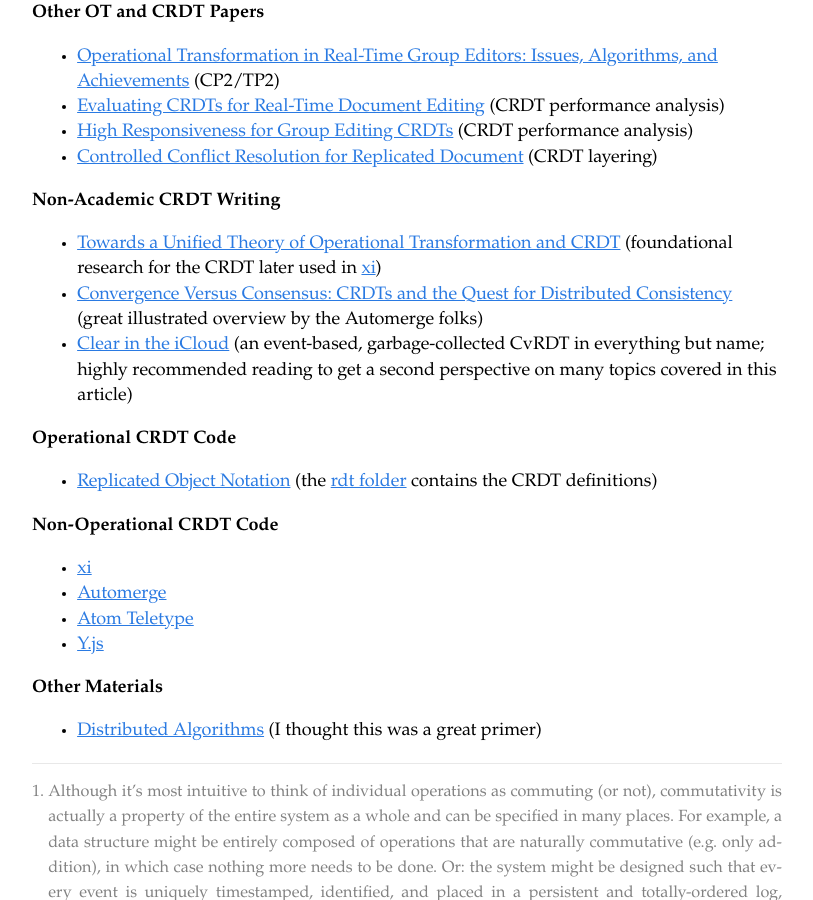
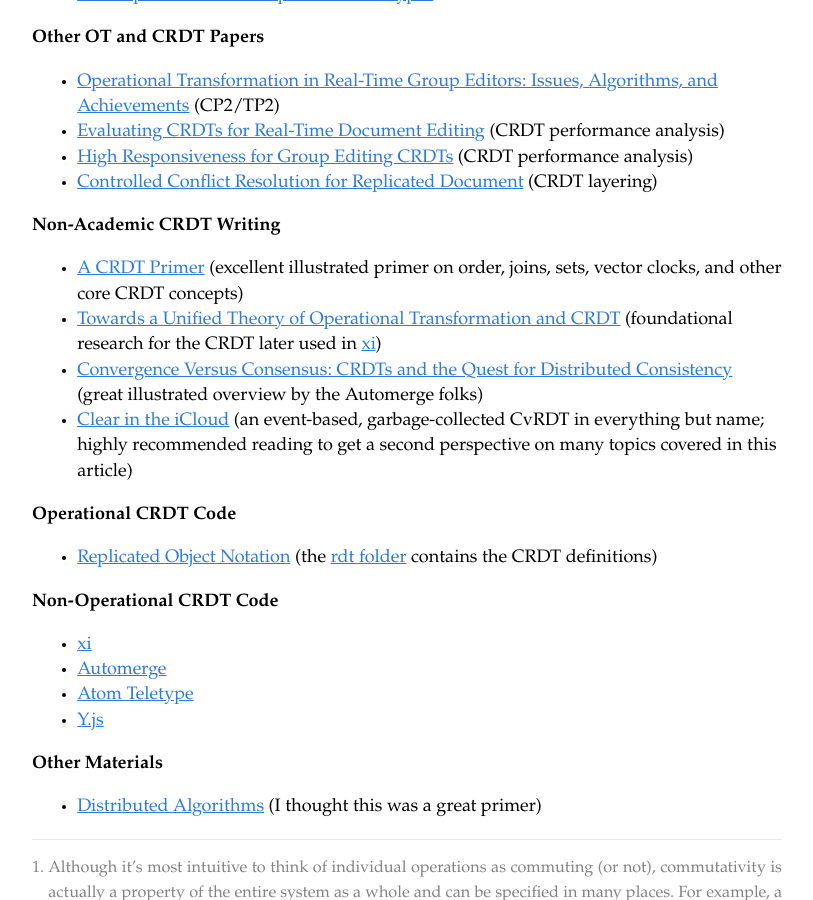
Before and after one commit to archagon/archagon.net, a Jekyll site: the page built from _posts/2018-03-24-data-laced-with-history.md, in a window 1280 px wide and 900 px high, scrolled down 50921 px. Shown: the whole window, without its empty margins (233-1046 px from the left). Built offline with Jekyll 4.4.1, drawn with Linux system fonts in a browser that asks for light colours; some of the changed text lies outside the part shown.

Commit message:
Added link to CRDT post.

```diff
--- a/_posts/2018-03-24-data-laced-with-history.md
+++ b/_posts/2018-03-24-data-laced-with-history.md
@@ -102,7 +102,7 @@ Let's say Peer A inserts a character in a string at position 3, while Peer B sim
 
 ## Conflict-Free Replicated Data Types
 
-[Conflict-Free Replicated Data Types][crdt] are the new hotness in the field. In contrast to OT, the CRDT approach considers sync in terms of the underlying data structure, not the sequence of operations. A CRDT, at a high level, is a type of object that can be merged with any objects of the same type, in arbitrary order, to produce an identical union object. CRDT merge must be associative, commutative, and idempotent, and the resulting CRDT of each mutation or merge must be "greater" than than all its inputs. (Mathematically, this flow is said to form a *monotonic semilattice*.) As long as each connected peer eventually receives the updates of every other peer, the results will provably converge—even if one peer happens to be a month behind. This might sound like a tall order, but you're already aware of several simple CRDTs. For example, no matter how you permute the merge order of any number of insert-only sets, you'll still end up with the same union set in the end. Really, the concept is quite intuitive!
+[Conflict-Free Replicated Data Types][crdt] are the new hotness in the field. In contrast to OT, the CRDT approach considers sync in terms of the underlying data structure, not the sequence of operations. A CRDT, at a high level, is a type of object that can be merged with any objects of the same type, in arbitrary order, to produce an identical union object. CRDT merge must be associative, commutative, and idempotent, and the resulting CRDT of each mutation or merge must be "greater" than than all its inputs. (Mathematically, this flow is said to form a *monotonic semilattice*. For more info and some diagrams, take a look at John Mumm's [excellent primer][crdt-primer].) As long as each connected peer eventually receives the updates of every other peer, the results will provably converge—even if one peer happens to be a month behind. This might sound like a tall order, but you're already aware of several simple CRDTs. For example, no matter how you permute the merge order of any number of insert-only sets, you'll still end up with the same union set in the end. Really, the concept is quite intuitive!
 
 Of course, simple sets aren't enough to represent arbitrary data, and much of CRDT research is dedicated to finding new and improved ways of implementing sequence CRDTs, often under the guise of string editing. Algorithms vary, but this is generally accomplished by giving each individual letter its own unique identifier, then giving each letter a reference to its intended neighbor instead of dealing with indices. On deletion, letters are usually replaced with **tombstones** (placeholders), allowing two sites to concurrently reference and delete a character at the same time while still being able to merge correctly. This does tend to mean that sequence CRDTs perpetually grow in proportion to the number of deleted characters in a document, though there are various ways of dealing with this accumulated garbage.
 
@@ -747,6 +747,7 @@ I'd say: it's surely worth a try!
 
 **Non-Academic CRDT Writing**
 
+* [A CRDT Primer][crdt-primer] (excellent illustrated primer on order, joins, sets, vector clocks, and other core CRDT concepts)
 * [Towards a Unified Theory of Operational Transformation and CRDT][convergence] (foundational research for the CRDT later used in [xi][xi])
 * [Convergence Versus Consensus: CRDTs and the Quest for Distributed Consistency](https://speakerdeck.com/ept/convergence-versus-consensus-crdts-and-the-quest-for-distributed-consistency) (great illustrated overview by the Automerge folks)
 * [Clear in the iCloud][clear] (an event-based, garbage-collected CvRDT in everything but name; highly recommended reading to get a second perspective on many topics covered in this article)
@@ -802,3 +803,4 @@ I'd say: it's surely worth a try!
 [versionvector]: https://en.wikipedia.org/wiki/Version_vector
 [ronlang]: https://github.com/gritzko/ron#wire-format-base64
 [clear]: https://blog.helftone.com/clear-in-the-icloud/
+[crdt-primer]: http://jtfmumm.com/blog/2015/11/17/crdt-primer-1-defanging-order-theory/
```
